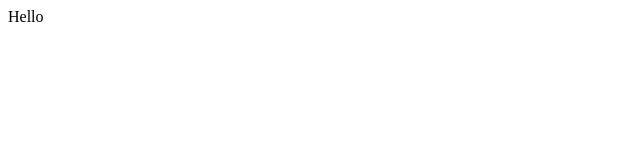
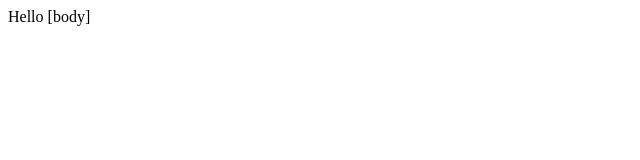
Before and after one commit to pashmelkin/reactlearn, a website with bundled scripts: page src/index.html in a window 1280 px wide. Shown: the full height of the page, 0-640 px from the left. Built offline with nearby package versions, Linux system fonts and the light colour scheme; files whose address does not match are found by name.

```diff
--- a/package.json
+++ b/package.json
@@ -1,7 +1,7 @@
 {
   "name": "reactproject",
   "version": "1.0.0",
-  "description": "",
+  "description": "My learning project",
   "main": "index.js",
   "scripts": {
     "test": "echo \"Error: no test specified\" && exit 1"
--- a/src/index.html
+++ b/src/index.html
@@ -4,7 +4,7 @@
   <title> Hello world</title>
 </head>
 <body>
-  Hello
+  Hello [body]
   <div id="app"></div>
   <script src="scripts/bundle.js"></scripts>
 </body>
```
Also changed, not shown: dist/index.html (deleted), dist/scripts/bundle.js (deleted), 1 other file.
